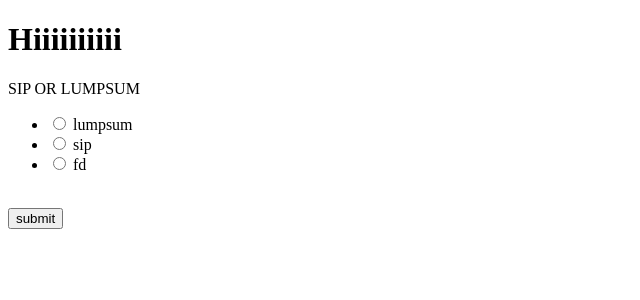
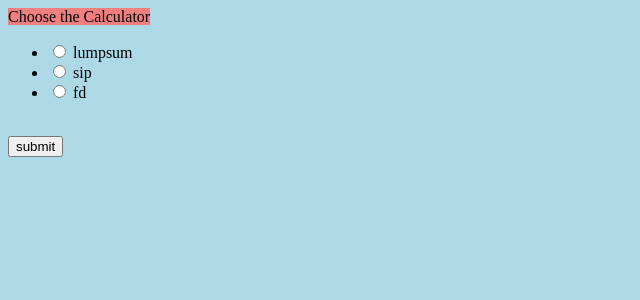
Before and after one commit to Prathyusha-Guduru/Investor-Calculator, a Flask app: page / in a window 1280 px wide. Shown: the top 300 px of the page, without its empty margins (0-640 px from the left). Run offline with Flask 2, Linux system fonts and the light colour scheme.

Commit message:
Updated stuff

```diff
--- a/index.py
+++ b/index.py
@@ -19,7 +19,7 @@ choice = ''
 
 #Form Class for choosing the calculator
 class calculator_choice(FlaskForm):
-	calculator = RadioField('SIP OR LUMPSUM', choices=[('lumpsum','lumpsum'),('sip','sip'),('fd','fd')])
+	calculator = RadioField('Choose the Calculator', choices=[('lumpsum','lumpsum'),('sip','sip'),('fd','fd')])
 	submit = SubmitField('submit')
 
 #Form class for SIP Calculator
--- a/static/stylesheet.css
+++ b/static/stylesheet.css
@@ -1,41 +1,6 @@
-#container {
-	height: 400px;
-  }
-
-  .highcharts-figure,
-  .highcharts-data-table table {
-	min-width: 310px;
-	max-width: 800px;
-	margin: 1em auto;
-  }
-
-  .highcharts-data-table table {
-	font-family: Verdana, sans-serif;
-	border-collapse: collapse;
-	border: 1px solid #ebebeb;
-	margin: 10px auto;
-	text-align: center;
-	width: 100%;
-	max-width: 500px;
-  }
-  .highcharts-data-table caption {
-	padding: 1em 0;
-	font-size: 1.2em;
-	color: #555;
-  }
-  .highcharts-data-table th {
-	font-weight: 600;
-	padding: 0.5em;
-  }
-  .highcharts-data-table td,
-  .highcharts-data-table th,
-  .highcharts-data-table caption {
-	padding: 0.5em;
-  }
-  .highcharts-data-table thead tr,
-  .highcharts-data-table tr:nth-child(even) {
-	background: #f8f8f8;
-  }
-  .highcharts-data-table tr:hover {
-	background: #f1f7ff;
-  }
+body{
+	background-color: lightblue;
+}
+.random-class{
+	background-color: lightcoral;
+}
--- a/templates/index.html
+++ b/templates/index.html
@@ -5,14 +5,14 @@
 	<meta charset="UTF-8">
 	<meta http-equiv="X-UA-Compatible" content="IE=edge">
 	<meta name="viewport" content="width=device-width, initial-scale=1.0">
-	<title>Home Page</title>
+	<link rel="stylesheet" href="/static/stylesheet.css">
+	<title>Investor's Calculator</title>
 </head>
 
 <body>
-	<h1>Hiiiiiiiiii</h1>
 	<form method="POST">
 		{{choosen.hidden_tag()}}
-		{{choosen.calculator.label}} {{choosen.calculator}}
+		{{choosen.calculator.label(class = 'random-class')}} {{choosen.calculator}}
 		<br>
 		{{choosen.submit()}}
 	</form>
--- a/templates/result.html
+++ b/templates/result.html
@@ -5,7 +5,7 @@
 	<meta charset="UTF-8">
 	<meta http-equiv="X-UA-Compatible" content="IE=edge">
 	<meta name="viewport" content="width=device-width, initial-scale=1.0">
-	<link rel="stylesheet" href="/static/stylesheet.css">
+	<link rel="stylesheet" href="/static/graph_styles.css">
 	<title>Document</title>
 </head>
 
```
Also changed, not shown: static/graph_styles.css (added, +41 -0 lines).
